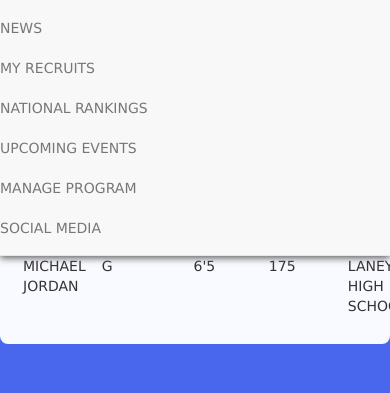
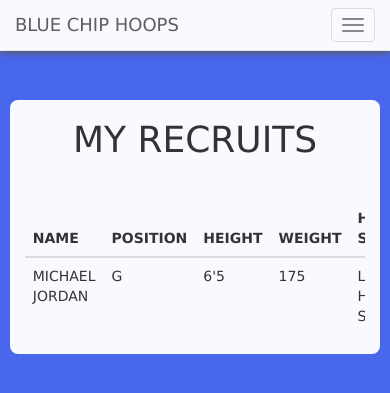
Before and after one commit to nangelos/bluechip_hoops, a Django app: page /my_recruits/ in a window 390 px wide; the page is wider, and only the part inside the window is pictured. Shown: the top 393 px of that part. Run offline with Django 3.2, Linux system fonts and the light colour scheme; some libraries are stand-ins or nearby versions.

Commit message:
fixed table overhang and yuuuge navbar

```diff
--- a/basic_app/templates/basic_app/base.html
+++ b/basic_app/templates/basic_app/base.html
@@ -20,8 +20,17 @@ crossorigin="anonymous"></script>
 </script>
   </head>
   <body>
-    <nav class="navbar navbar-default navbar-fixed-top ghost">
-
+    <nav class="navbar navbar-default navbar-fixed-top bg-ghost">
+    <div class="container-fluid">
+      <div class="navbar-header">
+      <button type="button" class="navbar-toggle" data-toggle="collapse" data-target="#navbar">
+        <span class="icon-bar"></span>
+        <span class="icon-bar"></span>
+        <span class="icon-bar"></span>
+      </button>
+      <a class="navbar-brand" href="#">Blue Chip Hoops</a>
+    </div>
+      <div class="collapse navbar-collapse" id="navbar">
         <ul class="nav navbar-nav">
           <li><a href="{% url 'news' %}">News</a></li>
           <li><a href="{% url 'my_recruits' %}">My Recruits</a></li>
@@ -30,6 +39,8 @@ crossorigin="anonymous"></script>
           <li><a href="{% url 'manage_staff' %}">Manage Program</a></li>
           <li><a href="{% url 'manage_social' %}">Social Media</a></li>
         </ul>
+      </div>
+    </div>
     </nav>
 
     {% block body_block %}
--- a/basic_app/templates/basic_app/my_recruits.html
+++ b/basic_app/templates/basic_app/my_recruits.html
@@ -1,9 +1,8 @@
 {% extends "basic_app/base.html" %}
 {% block body_block %}
-<div class="container bg-ghost tall" style="margin-top: 10rem;">
+<div class="container bg-ghost tall" style="margin-top: 10rem; width: 95%;">
   <h1>My Recruits</h1>
-  <p></p>
-  <p></p>
+  <div style="overflow-x: auto;">
   <table class="bg-ghost table striped">
     <thead>
       <th>Name</th>
@@ -28,7 +27,7 @@
       <td>8/15/1981</td>
       <td><span data-toggle="tooltip" data-placement="top" title="Remove player from list." class="delete glyphicon glyphicon-trash" id="delete_player"></span></td>
     </tr>
-
   </table>
+  </div>
 </div>
 {% endblock %}
--- a/basic_app/templates/basic_app/staff.html
+++ b/basic_app/templates/basic_app/staff.html
@@ -1,8 +1,8 @@
 {% extends "basic_app/base.html" %}
 {% block body_block %}
-<div class="container bg-ghost tall"style="margin-top: 10rem;">
-
+<div class="container bg-ghost tall"style="margin-top: 10rem; width: 95%;">
   <h1>Manage Staff</h1>
+  <div style="overflow-x: auto;">
   <table class="bg-ghost table striped">
     <thead>
       <th>First Name</th>
@@ -22,6 +22,7 @@
       <td><span data-toggle="tooltip" data-placement="top" title="Remove user." class="delete glyphicon glyphicon-trash" id="delete_user"></span></td>
     </tr>
   </table>
+</div>
 <div class="button_group">
   <input class="button button-primary ghost" type="button" name="add_user_btn" value="Add User">
 </div>
--- a/static/css/styling.css
+++ b/static/css/styling.css
@@ -158,7 +158,46 @@ table {
   margin-top: 3rem;
   text-align: left;
   width: 100%;
+  border-collapse: collapse;
+  border-spacing: 0;
 }
 .button_group {
   padding: 10px;
 }
+@media (max-width: 991px) {
+    .navbar-header {
+        float: none;
+    }
+    .navbar-toggle {
+        display: block;
+    }
+    .navbar-collapse {
+        border-top: 1px solid transparent;
+        box-shadow: inset 0 1px 0 rgba(255,255,255,0.1);
+    }
+    .navbar-collapse.collapse {
+        display: none!important;
+    }
+    .navbar-nav {
+        float: none!important;
+        margin: 7.5px -15px;
+    }
+    .navbar-nav>li {
+        float: none;
+    }
+    .navbar-nav>li>a {
+        padding-top: 10px;
+        padding-bottom: 10px;
+    }
+    .navbar-text {
+        float: none;
+        margin: 15px 0;
+    }
+    /* since 3.1.0 */
+    .navbar-collapse.collapse.in {
+        display: block!important;
+    }
+    .collapsing {
+        overflow: hidden!important;
+    }
+}
```
